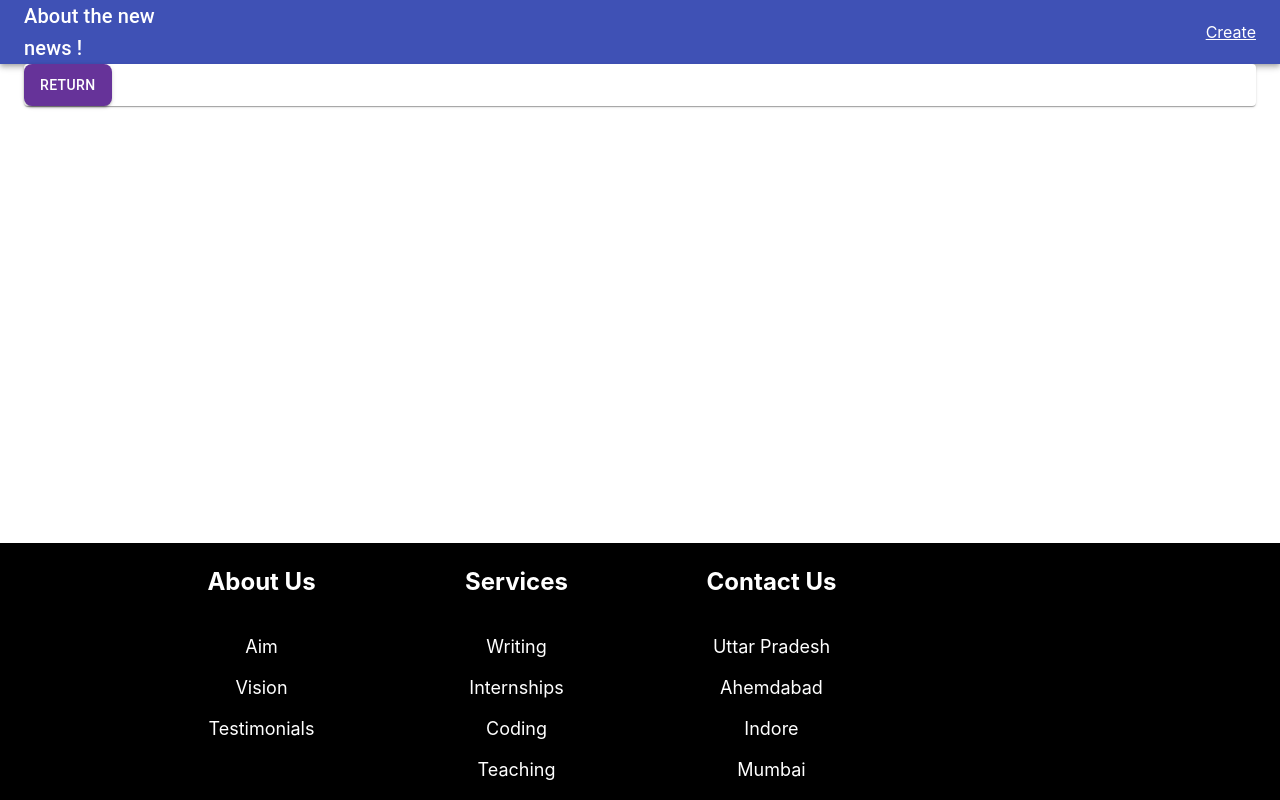
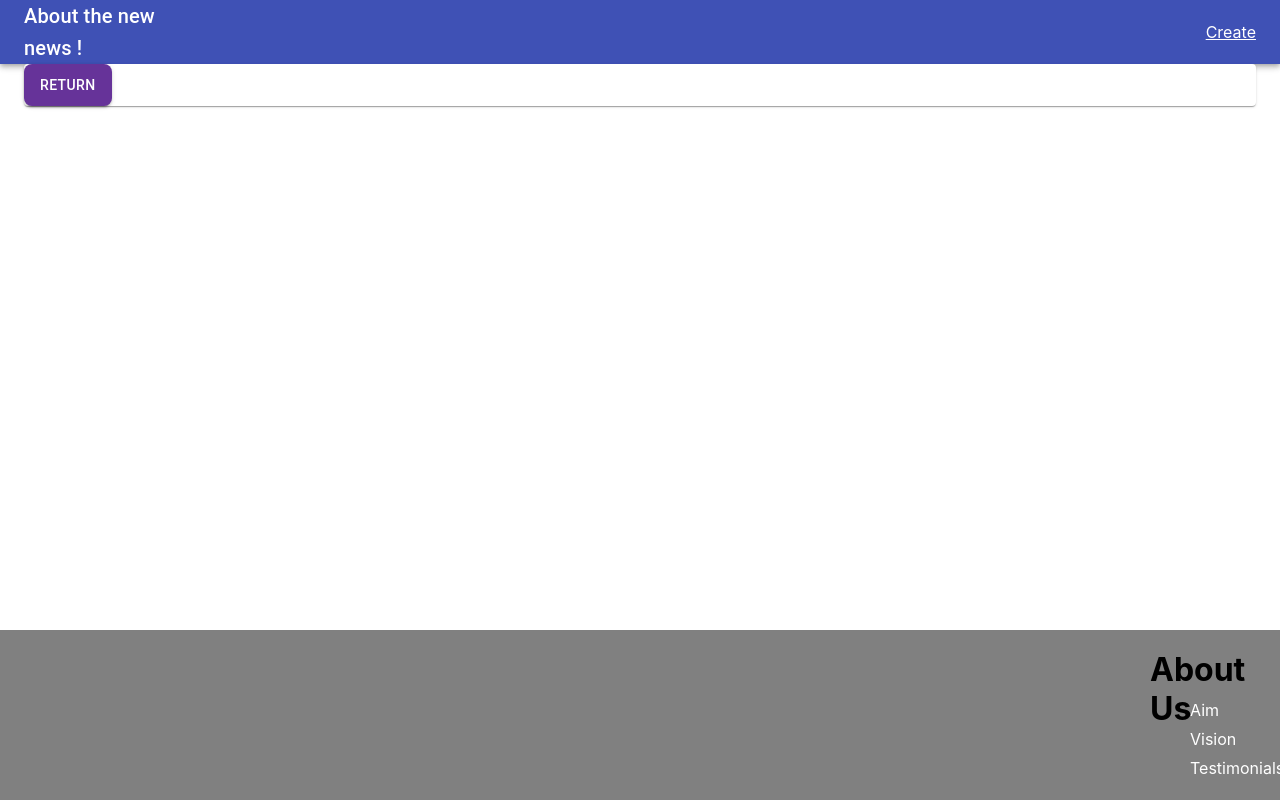
Before and after one commit to zigzagdev/Information, a React (Create React App) app in the folder board/: page /detail in a window 1280 px wide. Built offline with nearby package versions, Linux system fonts and the light colour scheme; no server answers.

Commit message:
header_footer_changed

```diff
--- a/board/package.json
+++ b/board/package.json
@@ -13,6 +13,7 @@
     "react-dom": "^17.0.2",
     "react-router-dom": "^5.3.0",
     "react-scripts": "^1.1.5",
+    "reactstrap": "^8.10.0",
     "styled-components": "^5.3.1",
     "web-vitals": "^1.0.1"
   },
--- a/board/src/components/Footer.js
+++ b/board/src/components/Footer.js
@@ -1,34 +1,44 @@
 import React from "react";
-import {Box, Container, Row, Column, FooterLink, Heading } from "./FooterStyles";
+import {Link} from "@material-ui/core";
+
+
+const style ={
+    display: "flex",
+    flexDirection: 'column',
+    marginLeft: 1150,
+    marginTop: 70,
+}
+const style2 = {
+    position: "absolute",
+    display: "block",
+    flexDirection: 'column',
+    marginLeft: 1150,
+    marginTop: 20,
+}
+
+const back = {
+    width: '100%',
+    position: 'absolute',
+    bottom: 0,
+    background: 'gray',
+    height: '170px',
+}
+
+const style3 = {
+    marginBottom: 9,
+    color: "white",
+}
 
 const Footer = () => {
     return (
-        <Box>
-            <Container>
-                <Row>
-                    <Column>
-                        <Heading>About Us</Heading>
-                        <FooterLink href="#">Aim</FooterLink>
-                        <FooterLink href="#">Vision</FooterLink>
-                        <FooterLink href="#">Testimonials</FooterLink>
-                    </Column>
-                    <Column>
-                        <Heading>Services</Heading>
-                        <FooterLink href="#">Writing</FooterLink>
-                        <FooterLink href="#">Internships</FooterLink>
-                        <FooterLink href="#">Coding</FooterLink>
-                        <FooterLink href="#">Teaching</FooterLink>
-                    </Column>
-                    <Column>
-                        <Heading>Contact Us</Heading>
-                        <FooterLink href="#">Uttar Pradesh</FooterLink>
-                        <FooterLink href="#">Ahemdabad</FooterLink>
-                        <FooterLink href="#">Indore</FooterLink>
-                        <FooterLink href="#">Mumbai</FooterLink>
-                    </Column>
-                </Row>
-            </Container>
-        </Box>
+        <div style={back}>
+          <h1 style={style2}>About Us</h1>
+            <ul style={style}>
+              <Link href="#" style={style3}>Aim</Link>
+              <Link href="#" style={style3}>Vision</Link>
+              <Link href="#" style={style3}>Testimonials</Link>
+            </ul>
+        </div>
     );
 };
 export default Footer;
--- a/board/src/components/FooterStyles.js
+++ /dev/null
@@ -1,53 +0,0 @@
-import styled from 'styled-components';
-
-export const Box = styled.div`
-background: black;
-position: absolute;
-bottom: 0;
-width: 100%;
-
-
-`;
-
-export const Container = styled.div`
-	display: flex;
-	flex-direction: column;
-	justify-content: center;
-	max-width: 1000px;
-	margin: 0 auto;
-`
-
-export const Column = styled.div`
-display: flex;
-flex-direction: column;
-text-align: center;
-margin-left: 8px;
-`;
-
-export const Row = styled.div`
-justify-content: center;
-display: grid;
-grid-template-columns: repeat(auto-fill,
-						minmax(185px, 1fr));
-grid-gap: 20px;
-
-`;
-
-export const FooterLink = styled.a`
-color: #fff;
-margin-bottom: 20px;
-font-size: 18px;
-text-decoration: none;
-
-&:hover {
-	color: green;
-	transition: 200ms ease-in;
-}
-`;
-
-export const Heading = styled.p`
-font-size: 24px;
-color: #fff;
-margin-bottom: 40px;
-font-weight: bold;
-`;
```
Also changed, not shown: 2 other files (tests, documents, lock files or other folders).
